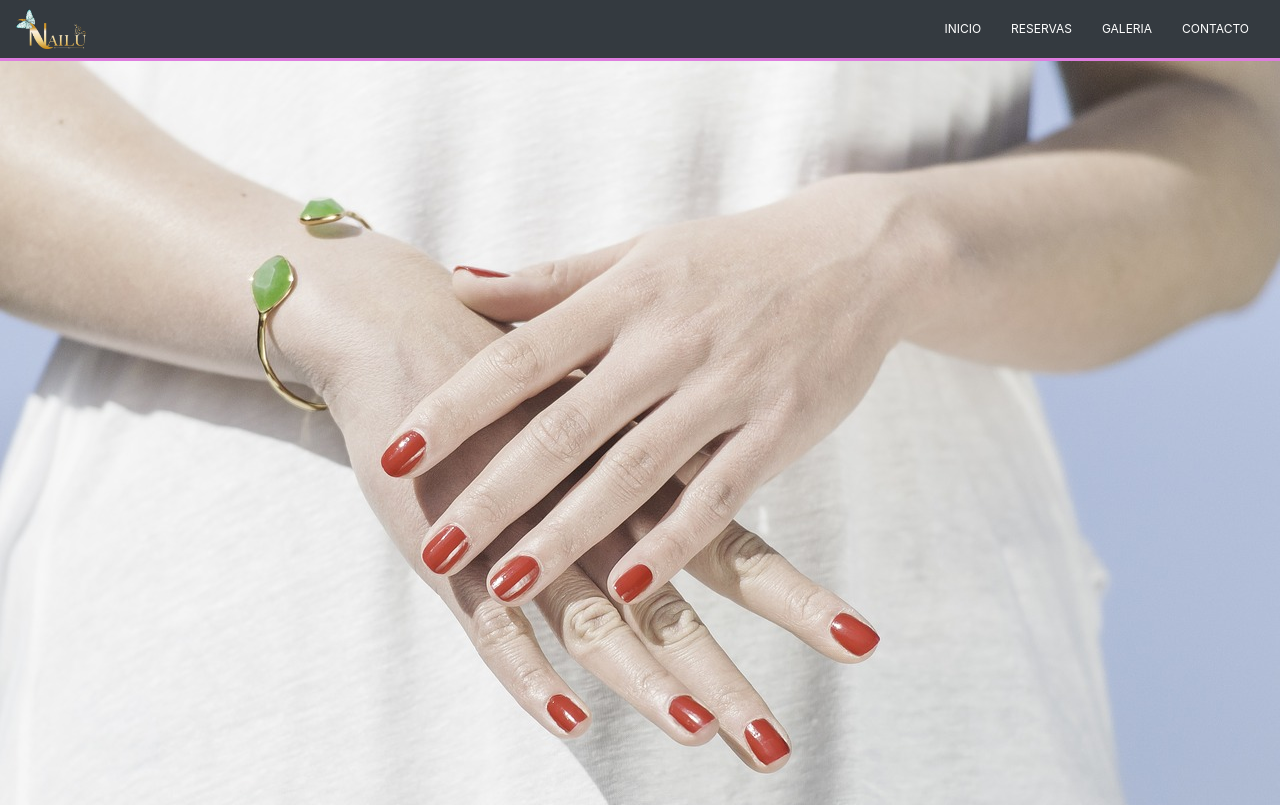
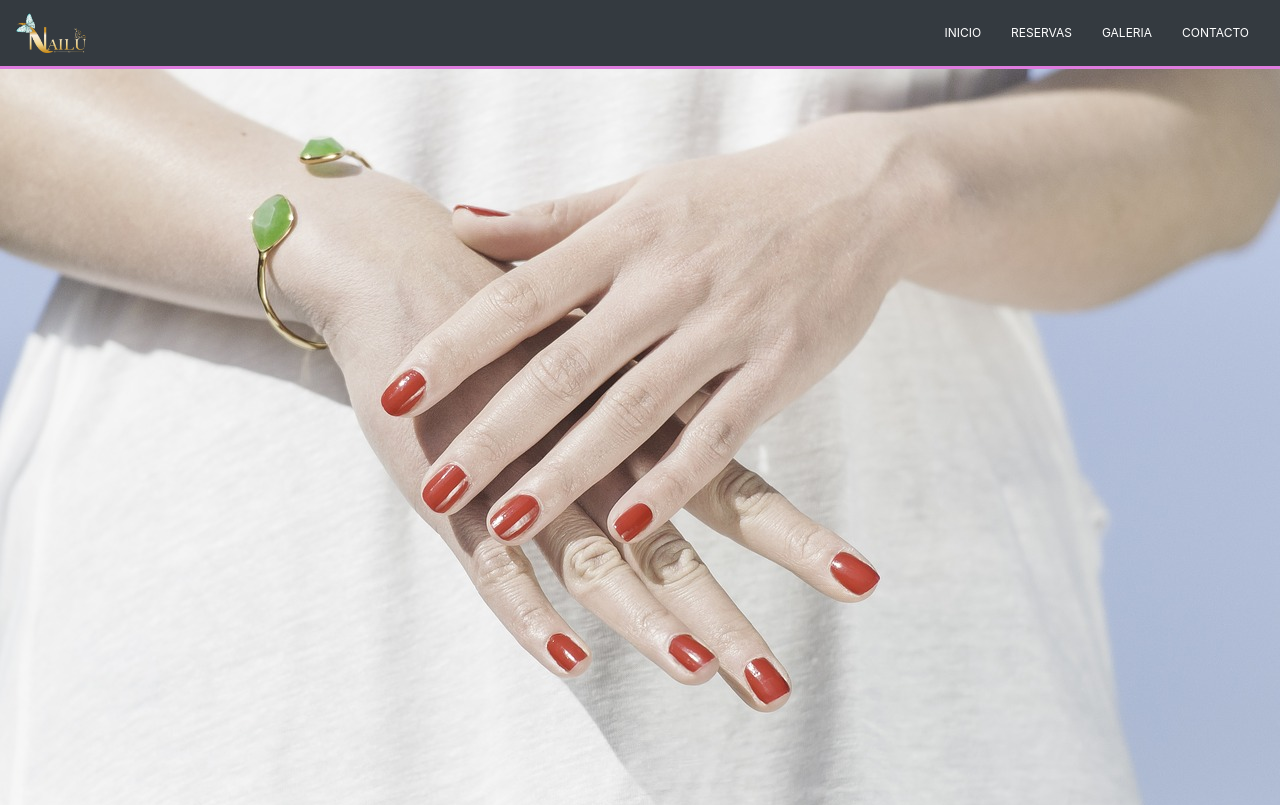
Before and after one commit to Angel10050/nailu_project, a React (Create React App) app: page / in a window 1280 px wide. Shown: the top 805 px of the page. Built offline with nearby package versions, Linux system fonts and the light colour scheme; no server answers.

Commit message:
new changes navComponet fixed and flex

```diff
--- a/src/Components/navComponent/NavComponentStyle.css
+++ b/src/Components/navComponent/NavComponentStyle.css
@@ -10,9 +10,6 @@
 .responsiveNavbar {
   width: 100px;
 }
-.fluidNav {
-  padding: 0;
-}
 .imgLogo {
   width: 70px;
 }
@@ -21,7 +18,7 @@
   align-self: center;
   max-width: 200px;
 }
-.navbar-brand {
+.navbar-branddiv.fluidNav {
   display: inline-block;
   padding-top: 0;
   padding-bottom: 0;
@@ -36,3 +33,8 @@
     align-self: center;
   }
 }
+div.fluidNav{
+  position: fixed;
+  z-index: 2;
+  padding: 0;
+}
```
